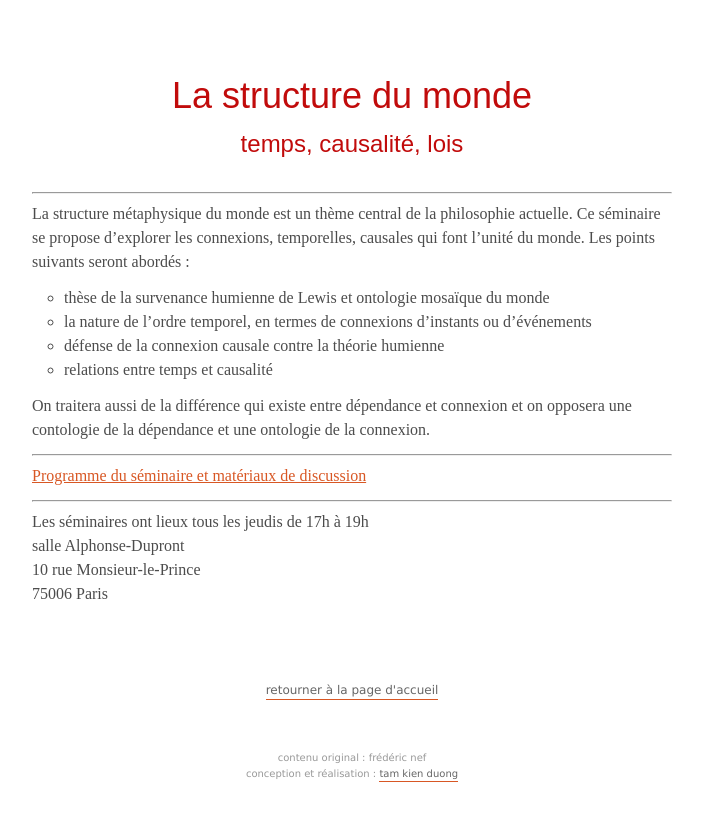
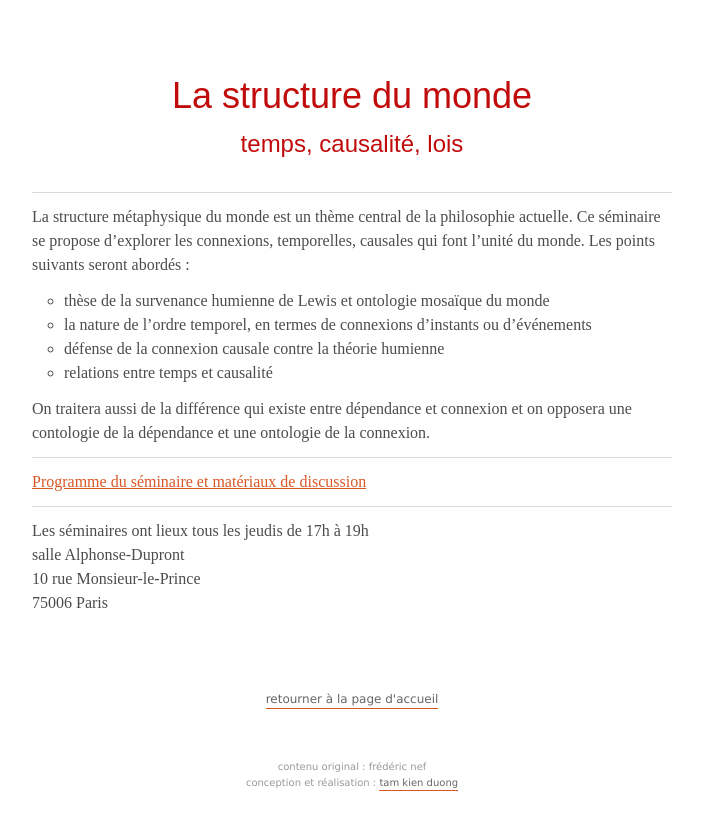
Before and after one commit to taniki/nef.formism.net, a Jekyll site: the page built from index.md, in a window 1280 px wide. Shown: the top 830 px of the page, without its empty margins (288-991 px from the left). Built offline with Jekyll 4.4.1, drawn with Linux system fonts in a browser that asks for light colours; Markdown is read by kramdown in place of the engine named in the settings.

Commit message:
temporary hr

```diff
--- a/css/typography.css
+++ b/css/typography.css
@@ -39,6 +39,15 @@ p a, li a { color : #d85724; }
 em { font-family: 'NewBaskervilleW01-Itali'; }
 strong { font-family:'NewBaskervilleW01-SemiB 693023'; }
 
+hr {
+  margin : 12px 0;
+
+  border : 0;
+  color : #d9d9d9;
+  background-color: #d9d9d9;
+  height: 1px;
+}
+
 #footer {
   text-align : center;
   font-family: verdana;
```
